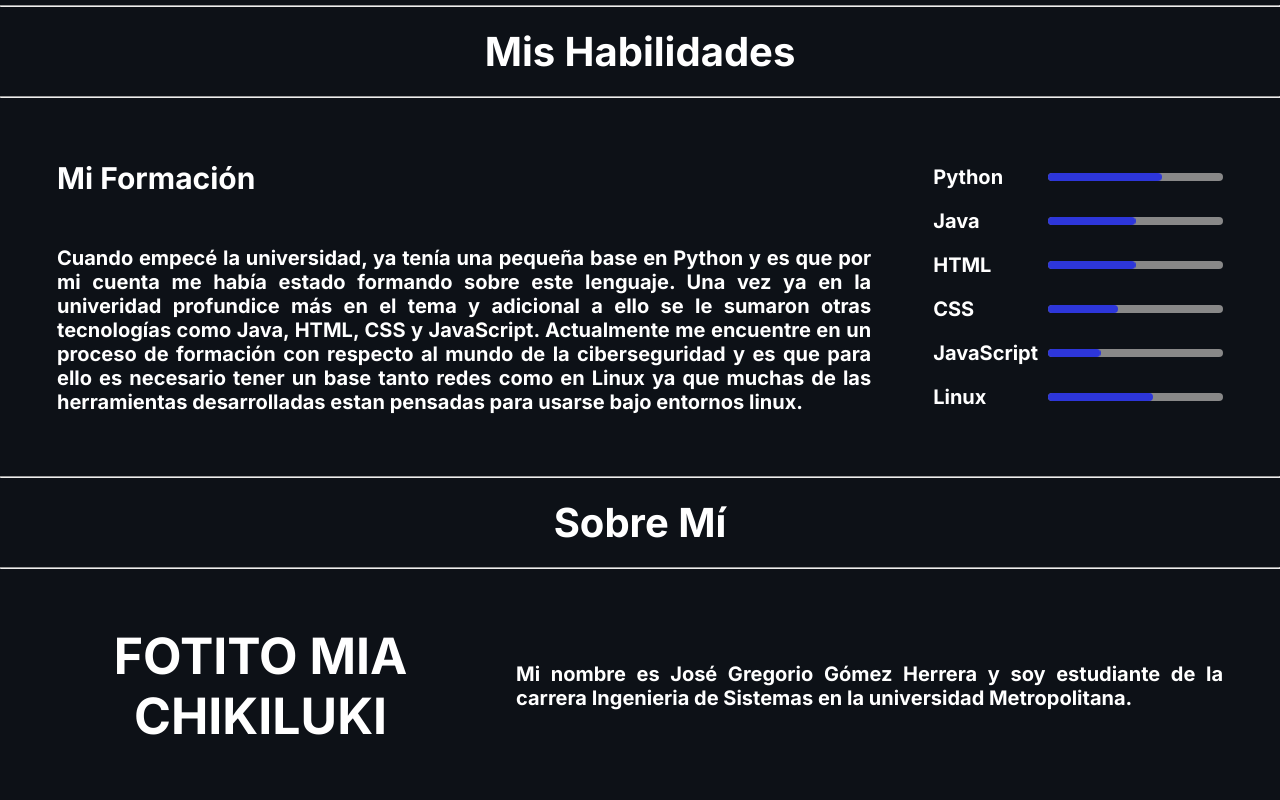
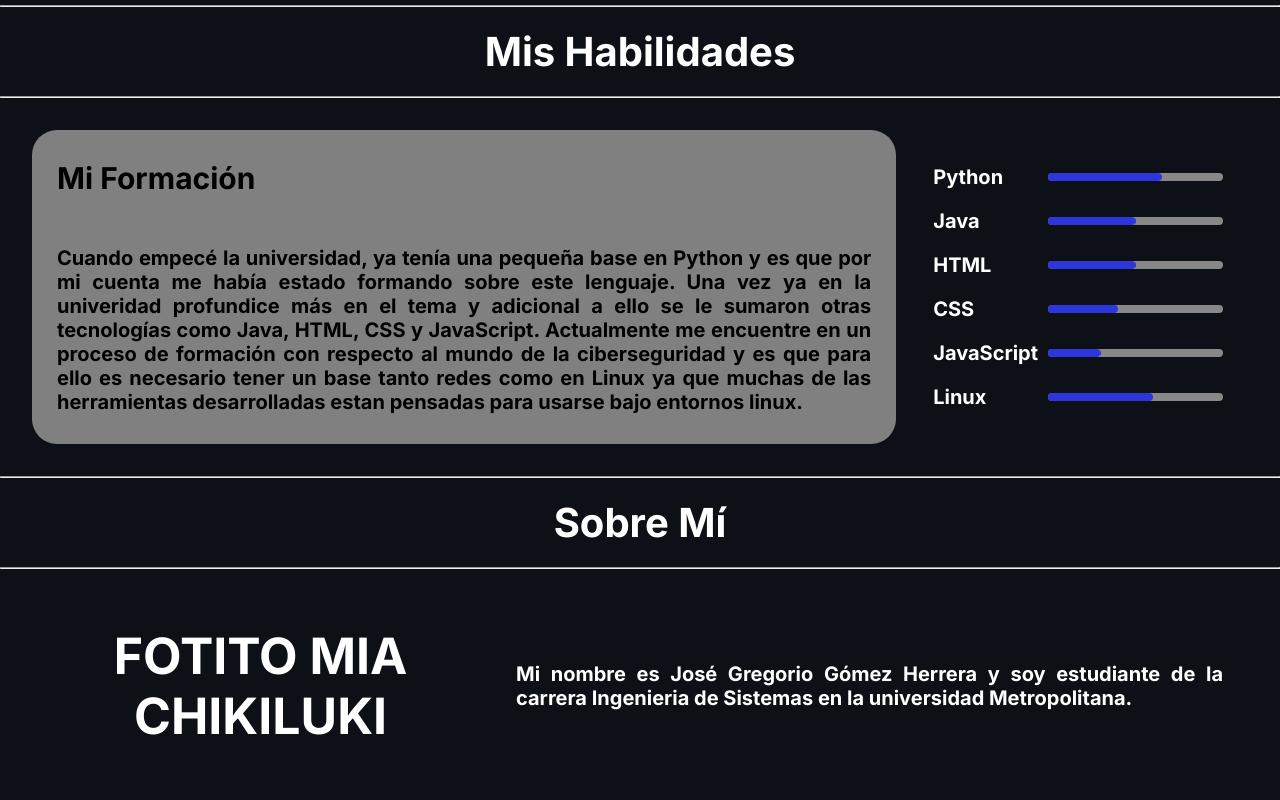
Before and after one commit to JoseGomez0811/Microproyecto1-JoseGomez, a plain HTML site: page index.html in a window 1280 px wide. Shown: the part 2220-3020 px from the top of the page. Drawn offline with Linux system fonts and the light colour scheme.

Commit message:
Retoques en el diseño de skills

```diff
--- a/index.html
+++ b/index.html
@@ -102,11 +102,11 @@
             <tr>
                 <td class="info2">
                     <h3 class="subtitle">Mi Formación</h3>
-                    <div class="skillsBlock">
+                    <!-- <div class="skillsBlock"> -->
                         <p class="skillsInfo">
                         Cuando empecé la universidad, ya tenía una pequeña base en Python y es que por mi cuenta me había estado formando sobre este lenguaje. Una vez ya en la univeridad profundice más en el tema y adicional a ello se le sumaron otras tecnologías como Java, HTML, CSS y JavaScript. Actualmente me encuentre en un proceso de formación con respecto al mundo de la ciberseguridad y es que para ello es necesario tener un base tanto redes como en Linux ya que muchas de las herramientas desarrolladas estan pensadas para usarse bajo entornos linux.
                         </p>
-                    </div>
+                    <!-- </div> -->
                 </td>
                 <td class="graficos">
                     <articule class="grafico">
--- a/style.css
+++ b/style.css
@@ -206,17 +206,26 @@ table {
 
 .subtitle {
     font-weight: bold;
-    color: white;
+    color: black;
     padding: 25px 25px;
     font-size: 30px;
+    background-color: gray;
+    border-radius: 25px;
 }
 
 .skillsInfo {
     font-weight: bold;
-    color: white;
+    color: black;
     padding: 25px 25px;
     font-size: 20px;
     text-align: justify;
+    background-color: gray;
+    border-radius: 25px;
+}
+
+.info2 {
+    background-color: gray;
+    border-radius: 25px;
 }
 
 /* Diseño de la sección sobre mí */
```
